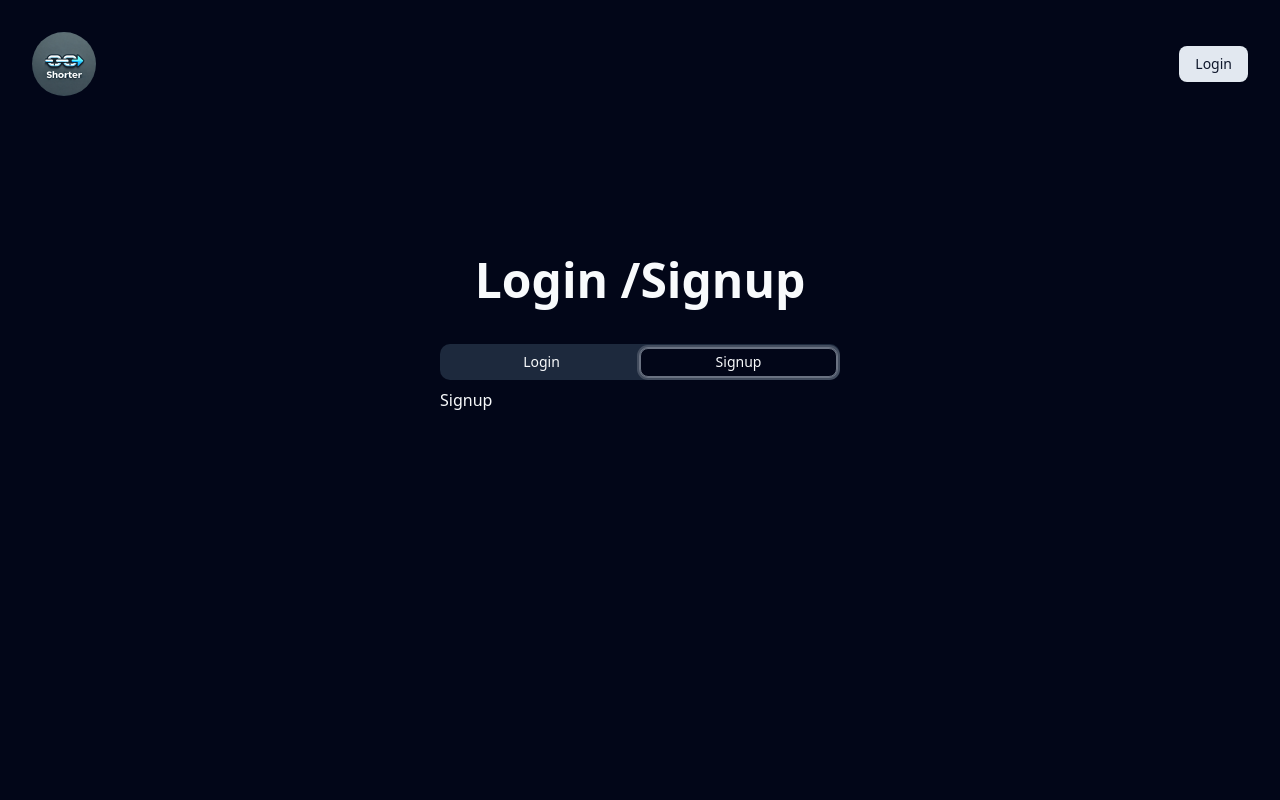
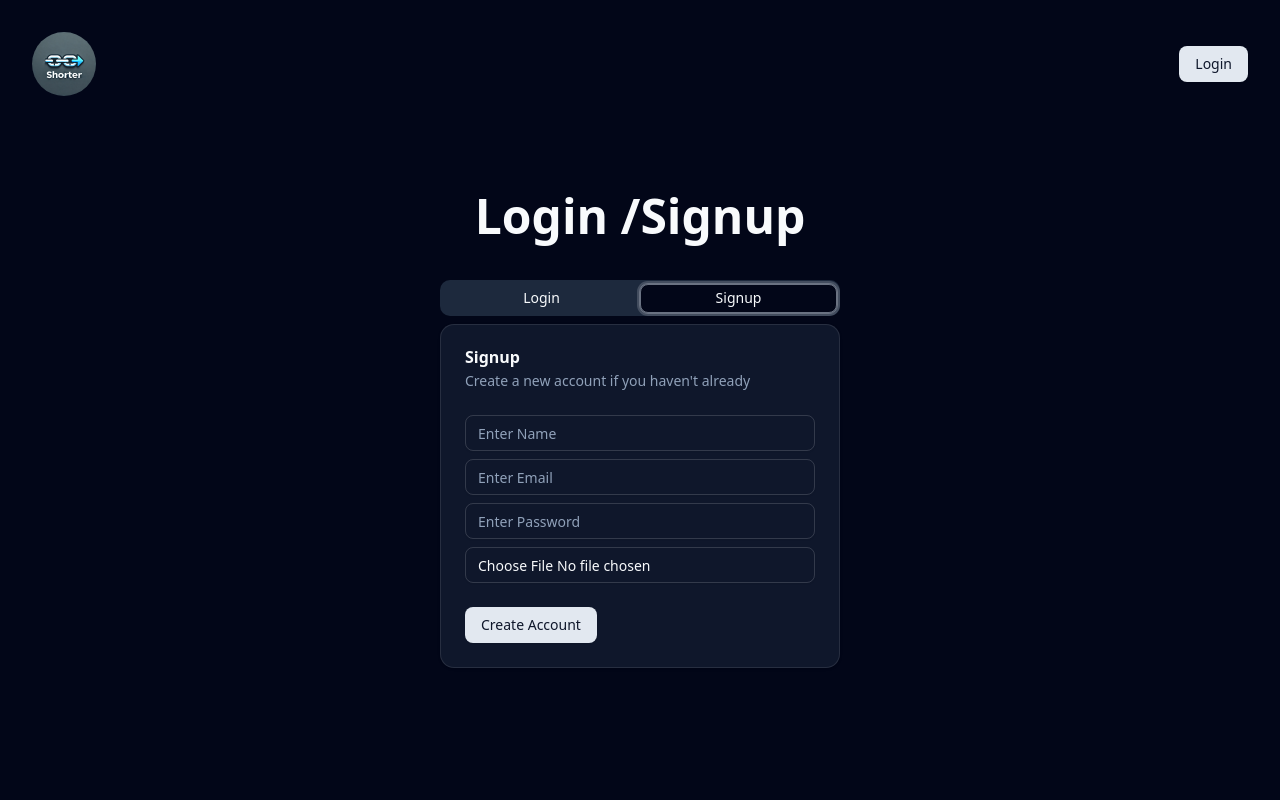
Before and after one commit to Tariq-act/url-shortener, a React (Vite) app: page /auth in a window 1280 px wide. Both pictures are taken after a click on the tab "Signup". Shown: the top 800 px of the page. Built offline with nearby package versions, Linux system fonts and the light colour scheme.

Commit message:
sign up api and UI

```diff
--- a/src/components/login.jsx
+++ b/src/components/login.jsx
@@ -91,7 +91,7 @@
             placeholder="Enter Email"
             onChange={handleInputChange}
           />
-          {errors.email && <Error message={error.email} />}
+          {errors.email && <Error message={errors.email} />}
         </div>
         <div className="space-y-1">
           <Input
@@ -100,7 +100,7 @@
             placeholder="Enter Password"
             onChange={handleInputChange}
           />
-          {errors.password && <Error message={error.password} />}
+          {errors.password && <Error message={errors.password} />}
         </div>
       </CardContent>
       <CardFooter>
--- a/src/components/signup.jsx
+++ b/src/components/signup.jsx
@@ -1,7 +1,142 @@
-import React from "react";
+import React, { useEffect, useState } from "react";
+import {
+  Card,
+  CardContent,
+  CardDescription,
+  CardFooter,
+  CardHeader,
+  CardTitle,
+} from "./ui/card";
+import { Input } from "./ui/input";
+import { Button } from "./ui/button";
+import { BeatLoader } from "react-spinners";
+import * as Yup from "yup";
+import Error from "./error";
+import useFetch from "@/hooks/use-fetch";
+import { signup } from "@/db/apiAuth";
+import { useNavigate, useSearchParams } from "react-router-dom";
+import { UrlState } from "@/context";
 
 const Signup = () => {
-  return <div>Signup</div>;
+  const navigate = useNavigate();
+  const [searchParams] = useSearchParams();
+  const longLink = searchParams.get("createNew");
+
+  const { fetchUser } = UrlState();
+
+  const [formState, setFormState] = useState({
+    name: "",
+    email: "",
+    password: "",
+    profile_pic: null,
+  });
+  const [errors, setErrors] = useState([]);
+
+  const handleInputChange = (e) => {
+    const { name, value, files } = e.target;
+
+    setFormState((prev) => ({ ...prev, [name]: files ? files[0] : value }));
+  };
+
+  const { data, error, loading, fn: fnSignup } = useFetch(signup, formState);
+
+  useEffect(() => {
+    console.log(data);
+
+    if (error === null && data) {
+      navigate(`/dashboard?${longLink ? `createNew=${longLink}` : ""}`);
+      fetchUser();
+    }
+  }, [data, error, fetchUser, longLink, navigate]);
+
+  const handleSignup = async () => {
+    setErrors([]);
+
+    try {
+      const schema = Yup.object().shape({
+        name: Yup.string().required("Name is required"),
+        email: Yup.string()
+          .email("Invalid Email")
+          .required("Email is Required"),
+        password: Yup.string()
+          .min(6, "Password must be at least 6 characters")
+          .required("Password is Required"),
+        profile_pic: Yup.mixed().required("Profile picture is required"),
+      });
+
+      await schema.validate(formState, { abortEarly: false });
+
+      await fnSignup();
+    } catch (error) {
+      const newErrors = {};
+
+      error?.inner?.forEach((err) => {
+        newErrors[err.path] = err.message;
+      });
+
+      setErrors(newErrors);
+    }
+  };
+
+  return (
+    <Card>
+      <CardHeader>
+        <CardTitle> Signup </CardTitle>
+        <CardDescription>
+          Create a new account if you haven't already
+        </CardDescription>
+        {error && <Error message={error.message} />}
+      </CardHeader>
+      <CardContent className={"space-y-2"}>
+        <div className="space-y-1">
+          <Input
+            name="name"
+            type={"name"}
+            placeholder="Enter Name"
+            onChange={handleInputChange}
+          />
+          {errors.name && <Error message={errors.name} />}
+        </div>
+        <div className="space-y-1">
+          <Input
+            name="email"
+            type={"email"}
+            placeholder="Enter Email"
+            onChange={handleInputChange}
+          />
+          {errors.email && <Error message={errors.email} />}
+        </div>
+        <div className="space-y-1">
+          <Input
+            name="password"
+            type={"password"}
+            placeholder="Enter Password"
+            onChange={handleInputChange}
+          />
+          {errors.password && <Error message={errors.password} />}
+        </div>
+
+        <div className="space-y-1">
+          <Input
+            name="profile_pic"
+            type={"file"}
+            accept="image/*"
+            onChange={handleInputChange}
+          />
+          {errors.password && <Error message={errors.profile_pic} />}
+        </div>
+      </CardContent>
+      <CardFooter>
+        <Button onClick={handleSignup}>
+          {loading ? (
+            <BeatLoader size={10} color="#36d7b7" />
+          ) : (
+            "Create Account"
+          )}
+        </Button>
+      </CardFooter>
+    </Card>
+  );
 };
 
 export default Signup;
--- a/src/db/apiAuth.js
+++ b/src/db/apiAuth.js
@@ -1,4 +1,4 @@
-import supabase from "./supabase";
+import supabase, { supabaseUrl } from "./supabase";
 
 export async function login({ email, password }) {
   const { data, error } = await supabase.auth.signInWithPassword({
@@ -19,3 +19,27 @@
 
   return session.session?.user;
 }
+
+export async function signup({ name, email, password, profile_pic }) {
+  const fileName = `dp-${name.split(" ").join("-")}-${Math.random()}`;
+  const { error: storageError } = await supabase.storage
+    .from("profile-pic")
+    .upload(fileName, profile_pic);
+
+  if (storageError) throw new Error(storageError.message);
+
+  const { data, error } = await supabase.auth.signUp({
+    email,
+    password,
+    options: {
+      data: {
+        name,
+        profile_pic: `${supabaseUrl}/storage/v1/object/public/profile-pic/${fileName}`,
+      },
+    },
+  });
+
+  if (error) throw new Error(error.message);
+
+  return data;
+}
--- a/src/pages/auth.jsx
+++ b/src/pages/auth.jsx
@@ -1,14 +1,25 @@
 import Login from "@/components/login";
 import Signup from "@/components/signup";
 import { Tabs, TabsContent, TabsList, TabsTrigger } from "@/components/ui/tabs";
-import React from "react";
-import { useSearchParams } from "react-router-dom";
+import { UrlState } from "@/context";
+import React, { useEffect } from "react";
+import { useNavigate, useSearchParams } from "react-router-dom";
 
 const Auth = () => {
   const [searchParams] = useSearchParams();
+  const longLink = searchParams.get("createNew");
+  const navigate = useNavigate();
+
+  const { isAuthenticated, loading } = UrlState();
+
+  useEffect(() => {
+    if (isAuthenticated && !loading) {
+      navigate(`/dashboard?${longLink ? `createNew=${longLink}` : ""}`);
+    }
+  }, [isAuthenticated, loading, longLink, navigate]);
 
   return (
-    <div className="mt-36 flex flex-col items-center gap-10">
+    <div className="mt-20 flex flex-col items-center gap-10">
       <h1 className="text-5xl font-extrabold">
         {searchParams.get("createNew")
           ? "Hold up! Let's login first..."
```
Also changed, not shown: src/components/require-auth.jsx (added).
